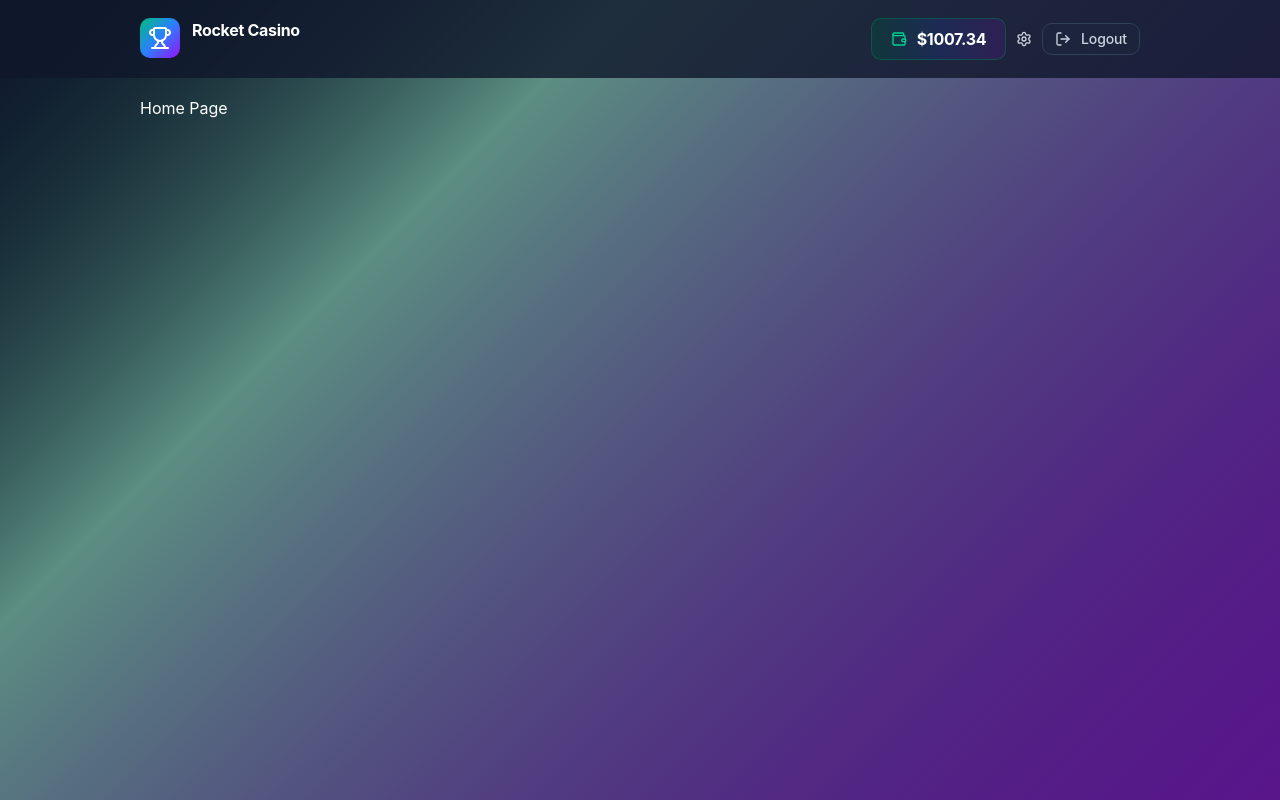
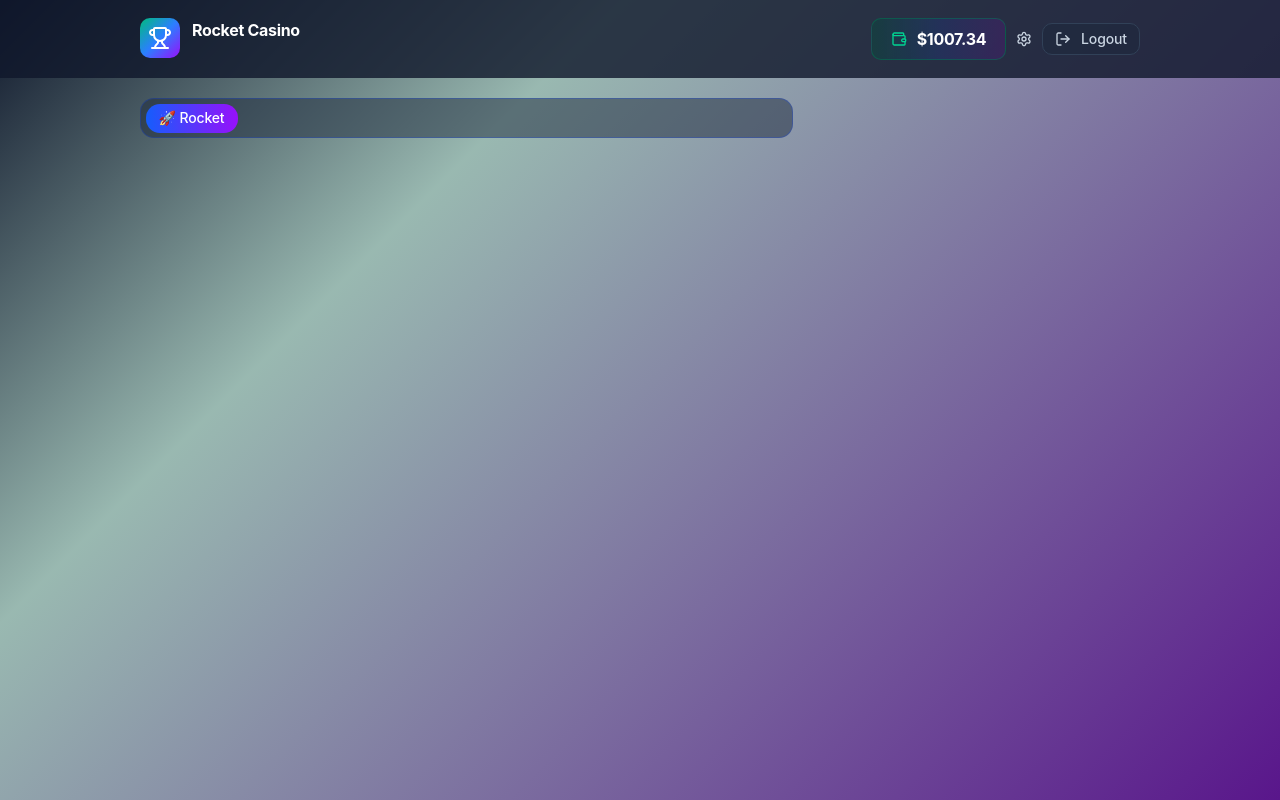
Before and after one commit to Nikiforuk/rocket-casino, a React (Vite) app: page / in a window 1280 px wide. Built offline with nearby package versions, Linux system fonts and the light colour scheme.

Commit message:
added tablist

```diff
--- /dev/null
+++ b/src/features/board/components/TabList.module.scss
@@ -0,0 +1,12 @@
+@import '../../../shared/styles/mixins';
+
+.container {
+  @include flex($align: center, $justify: flex-start);
+  width: 100%;
+  border: 1px solid var(--blue-600);
+  border-radius: 14px;
+  padding: 4.5px;
+  background: var(--overlay-dark-a50);
+  gap: 12.5px;
+  max-width: 653px;
+}
--- /dev/null
+++ b/src/features/board/components/TabList.tsx
@@ -0,0 +1,10 @@
+import styles from './TabList.module.scss';
+import TabButton from '../../../shared/ui/TabButton';
+
+export default function TabList() {
+  return (
+    <div className={styles.container}>
+      <TabButton text="🚀 Rocket" />
+    </div>
+  );
+}
--- a/src/index.css
+++ b/src/index.css
@@ -60,13 +60,17 @@
 }
 
 html, body {
+  font-family: 'Inter', sans-serif;
+  font-weight: 400;
+  height: 100%;
+  overflow: hidden;
+  margin: 0;
+  color: var(--white);
+}
+
+body {
   background-color: var(--white);
   background: linear-gradient(135deg, var(--gray-900) 0%, var(--green-a40) 30%, var(--purple-300) 100%);
-  font-family: 'Inter', sans-serif;
-  font-weight: 400;
-  height: 100vh;
-  margin: 0;
-  color: var(--white);
 }
 
 img,
@@ -87,6 +91,9 @@ a {
 }
 
 button {
+  display: inline-flex;
+  align-items: center;
+  justify-content: center;
   cursor: pointer;
   font-family: 'Inter', sans-serif;
 }
--- a/src/pages/Auth.module.scss
+++ b/src/pages/Auth.module.scss
@@ -2,6 +2,6 @@
 
 .container {
   @include flex($align: center, $justify: center, $direction: column);
-  height: 100vh;
+  height: 100dvh;
   padding: 24px;
 }
--- a/src/pages/Home.tsx
+++ b/src/pages/Home.tsx
@@ -1,11 +1,14 @@
 import styles from './Home.module.scss';
 import Header from '../features/board/components/Header';
+import TabList from '../features/board/components/TabList';
 
 export default function Home() {
   return (
     <>
       <Header />
-      <main className={styles.container}>Home Page</main>
+      <main className={styles.container}>
+        <TabList />
+      </main>
     </>
   );
 }
--- /dev/null
+++ b/src/shared/ui/TabButton.module.scss
@@ -0,0 +1,14 @@
+@import '../styles/mixins';
+@import '../styles/variables';
+@import '../styles/extends';
+
+.button {
+  @include flex($align: center, $justify: center);
+  @extend %i-medium-14-lg;
+  width: 92px;
+  height: 29px;
+  background: $gradient-blue-to-purple;
+  border: none;
+  border-radius: 14px;
+  color: inherit;
+}
--- /dev/null
+++ b/src/shared/ui/TabButton.tsx
@@ -0,0 +1,13 @@
+import styles from './TabButton.module.scss';
+
+interface TabButtonProps {
+  text?: string;
+}
+
+export default function TabButton({ text }: TabButtonProps) {
+  return (
+    <>
+      <button className={styles.button}>{text}</button>
+    </>
+  );
+}
```
